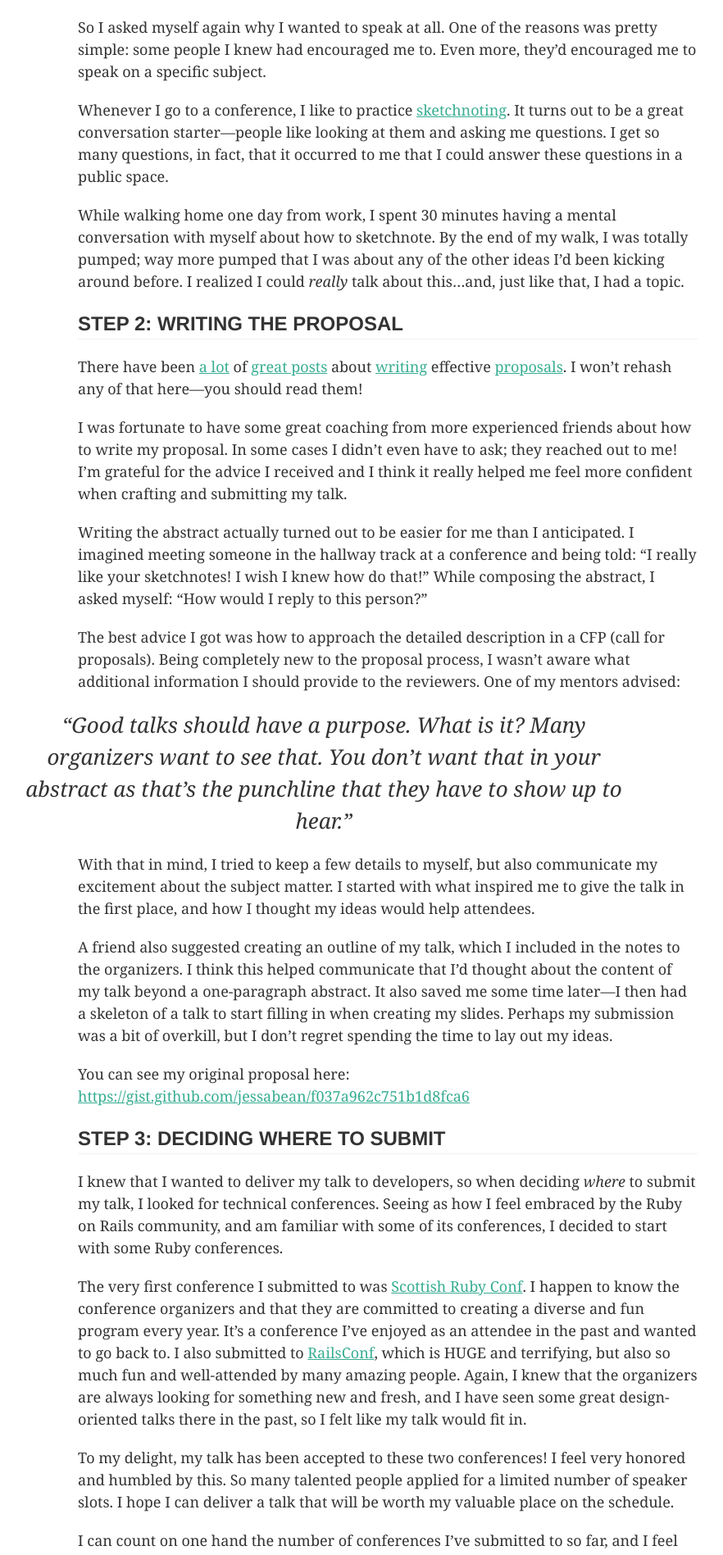
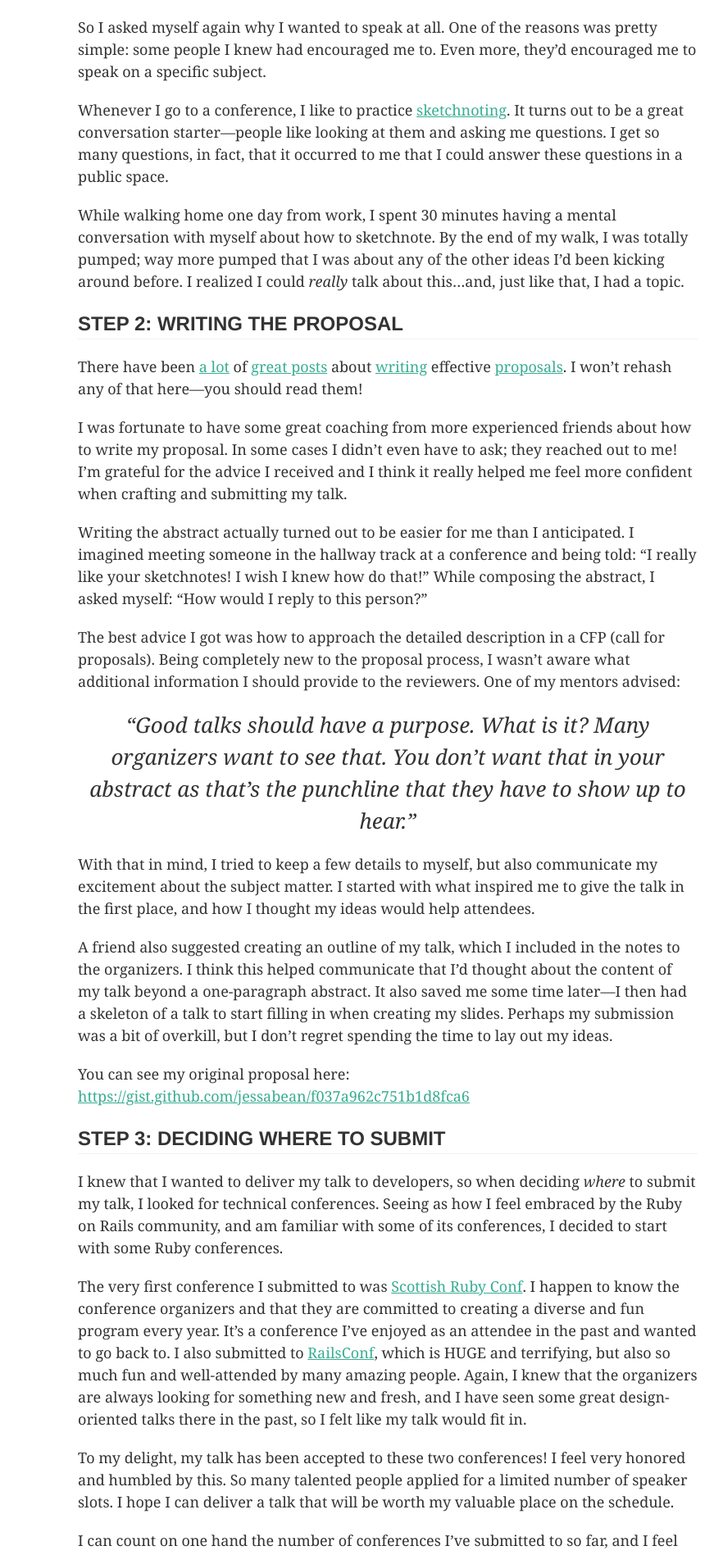
Before and after one commit to jessabean/jessabean.github.io, a Jekyll site: the page built from _posts/2014-04-17-submitting-my-first-talk-proposal.md, in a window 1280 px wide. Shown: the part 846-2743 px from the top of the page at 82% size, without its empty margins (167-1049 px from the left). Built offline with Jekyll 4.4.1, drawn with Linux system fonts in a browser that asks for light colours.

Commit message:
Fix block quote

```diff
--- a/_scss/base/_base.scss
+++ b/_scss/base/_base.scss
@@ -109,9 +109,4 @@ blockquote {
     font-style: italic;
     text-align: center;
   }
-
-  @include min-width($breakpoint-md) {
-    margin-left: -75px;
-    width: 750px;
-  }
 }
--- a/css/main.css
+++ b/css/main.css
@@ -684,10 +684,6 @@ blockquote {
     font-size: 26px;
     font-style: italic;
     text-align: center; }
-  @media screen and (min-width: 42em) {
-    blockquote {
-      margin-left: -75px;
-      width: 750px; } }
 
 .o-list-bare {
   list-style: none;
--- a/css/resume.css
+++ b/css/resume.css
@@ -684,10 +684,6 @@ blockquote {
     font-size: 26px;
     font-style: italic;
     text-align: center; }
-  @media screen and (min-width: 42em) {
-    blockquote {
-      margin-left: -75px;
-      width: 750px; } }
 
 .o-list-bare {
   list-style: none;
```
